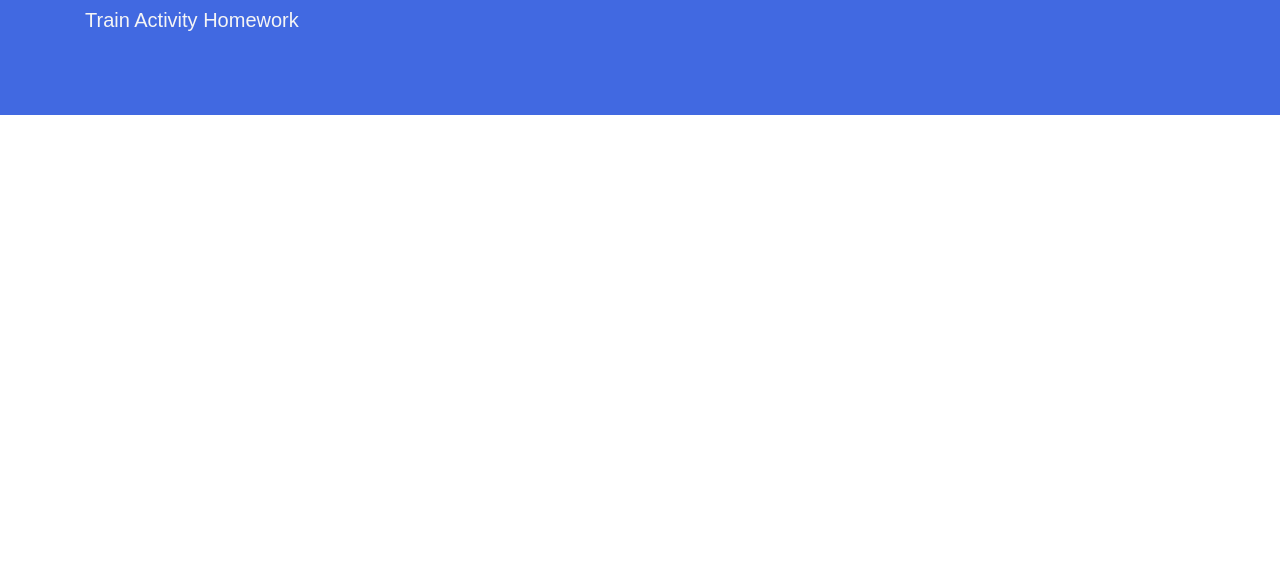
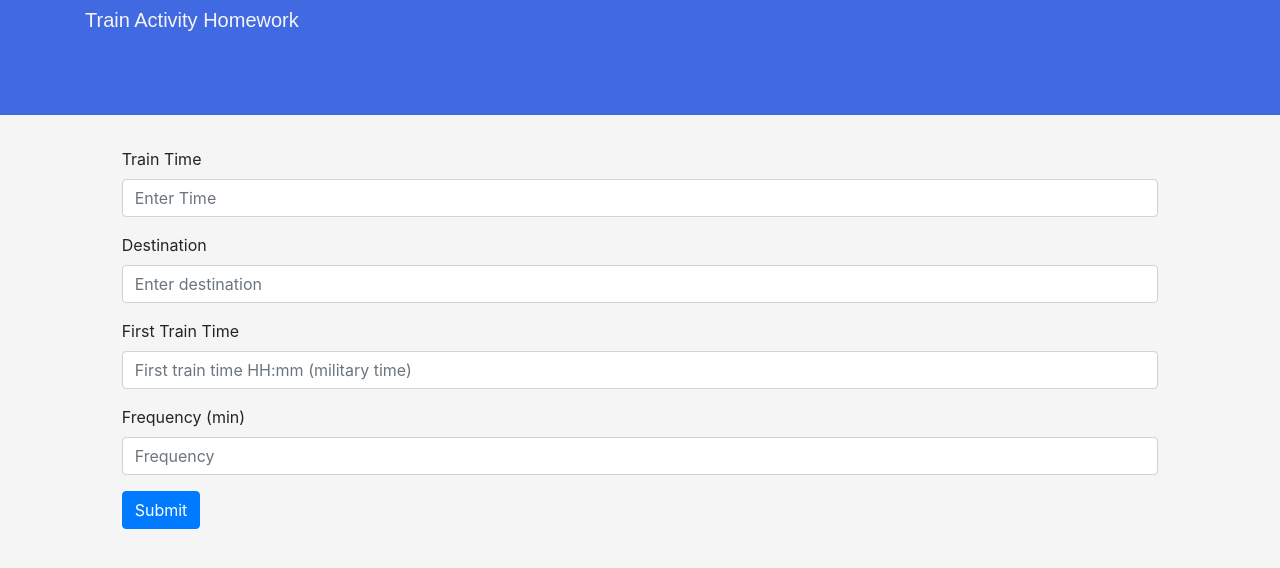
Before and after one commit to ahydorn/train-activity, a plain HTML site: page index.html in a window 1280 px wide. Shown: the part 134-702 px from the top of the page. Drawn offline with nearby package versions, Linux system fonts and the light colour scheme.

Commit message:
more basic html/bootstrap

```diff
--- a/assets/css/style.css
+++ b/assets/css/style.css
@@ -3,3 +3,7 @@
     color: whitesmoke;
     font-family: Arial, Helvetica, sans-serif;
 }
+
+body {
+    background-color: whitesmoke;
+}
--- a/index.html
+++ b/index.html
@@ -31,6 +31,31 @@
                 </div>
             </div>
         </banner>
+        <form class="col-md-10 offset-1">
+
+            <div class="form-group">
+                <label for="exampleInputPassword1">Train Time</label>
+                <input type="password" class="form-control" id="exampleInputPassword1" placeholder="Enter Time">
+            </div>
+            <div class="form-group">
+                <label for="exampleInputPassword1">Destination</label>
+                <input type="password" class="form-control" id="exampleInputPassword1" placeholder="Enter destination">
+            </div>
+            <div class="form-group">
+                <label for="exampleInputPassword1">First Train Time</label>
+                <input type="password" class="form-control" id="exampleInputPassword1" placeholder="First train time HH:mm (military time)">
+            </div>
+            <div class="form-group">
+                <label for="exampleInputPassword1">Frequency (min)</label>
+                <input type="password" class="form-control" id="exampleInputPassword1" placeholder="Frequency">
+            </div>
+
+
+
+
+            <button type="submit" class="btn btn-primary">Submit</button>
+        </form>
+        </info-fields>
     </container>
 </body>
 
```
